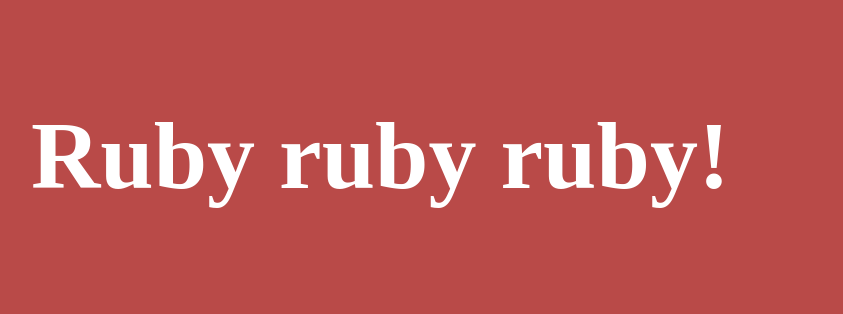
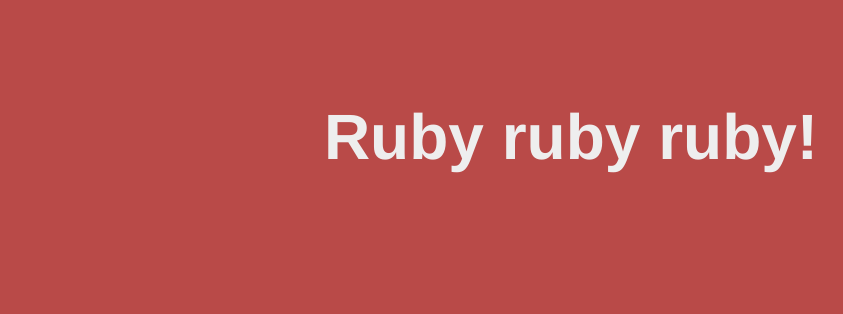
Before and after one commit to tayfunoziserikan/simple-rack, a plain HTML site: page public/ruby.html in a window 1280 px wide. Shown: the whole page, without its empty margins (69-912 px from the left). Drawn offline with Linux system fonts and the light colour scheme.

Commit message:
Structure was improved.

```diff
--- /dev/null
+++ b/public/assets/javascripts/app.js
@@ -0,0 +1 @@
+console.log("Hello rack!")
--- /dev/null
+++ b/public/assets/stylesheets/layout.css
@@ -0,0 +1,8 @@
+body {
+    background: #b94a48;
+    color: #eeeeee;
+    margin: 100px;
+    font-size: 2em;
+    text-align: center;
+    font-family: Helvetica;
+}
--- a/public/css/layout.css
+++ /dev/null
@@ -1,6 +0,0 @@
-body {
-    background: #b94a48;
-    color: #fff;
-    margin: 100px;
-    font-size: 3em;
-}
--- a/public/ruby.html
+++ b/public/ruby.html
@@ -1,13 +1,13 @@
-<!DOCTYPE html PUBLIC "-//W3C//DTD XHTML 1.0 Strict//EN"
-        "http://www.w3.org/TR/xhtml1/DTD/xhtml1-strict.dtd">
-
-<html xmlns="http://www.w3.org/1999/xhtml" xml:lang="en" lang="en">
+<!DOCTYPE html>
+<html lang='en'>
 <head>
+    <meta charset='utf-8'>
     <meta http-equiv="Content-Type" content="text/html; charset=utf-8"/>
     <meta name="viewport" content="width=device-width, initial-scale=1">
 
     <title>Hello rack static!</title>
-    <link rel="stylesheet" type="text/css" href="css/layout.css" />
+    <link rel="stylesheet" type="text/css" href="assets/stylesheets/layout.css" />
+    <script src="assets/javascripts/app.js" type="text/javascript"></script>
 </head>
 <body>
     <h1>Ruby ruby ruby!</h1>
```
Also changed, not shown: public/index.html (+3 -1 lines), public/assets/images/rack-logo.png (added), 1 other file.
